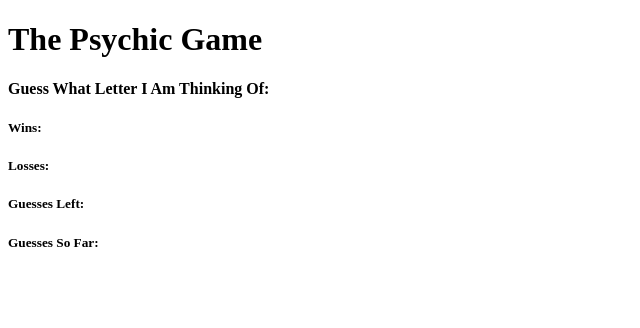
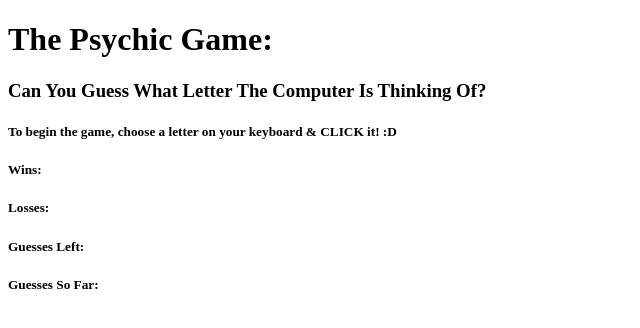
Before and after one commit to matthewryanhagarty/psychic-game, a plain HTML site: page index.html in a window 1280 px wide. Shown: the whole page, without its empty margins (0-640 px from the left). Drawn offline with Linux system fonts and the light colour scheme.

Commit message:
psychic game final commit with readme.md file updated.

```diff
--- a/index.html
+++ b/index.html
@@ -7,8 +7,9 @@
 </head>
 
 <body>
-<h1>The Psychic Game</h1>
-<h4>Guess What Letter I Am Thinking Of:</h4>
+<h1>The Psychic Game:</h1>
+<h3>Can You Guess What Letter The Computer Is Thinking Of?</h3>
+<h5>To begin the game, choose a letter on your keyboard & CLICK it! :D <h5>
 <h5>Wins: <span id="wins-text"></span></h5>
 <h5>Losses: <span id="losses-text"></span></h5>
 <h5>Guesses Left: <span id="guesses-left-text"></span></h5>
```
Also changed, not shown: assets/javascript/game.js (+0 -49 lines), assets/javascript/javascript pseudocode.js (deleted, +0 -77 lines), assets/images/psychic-game-1.png (added), assets/images/psychic-game-2.png (added), assets/images/psychic-game-3.png (added), 2 other files.
